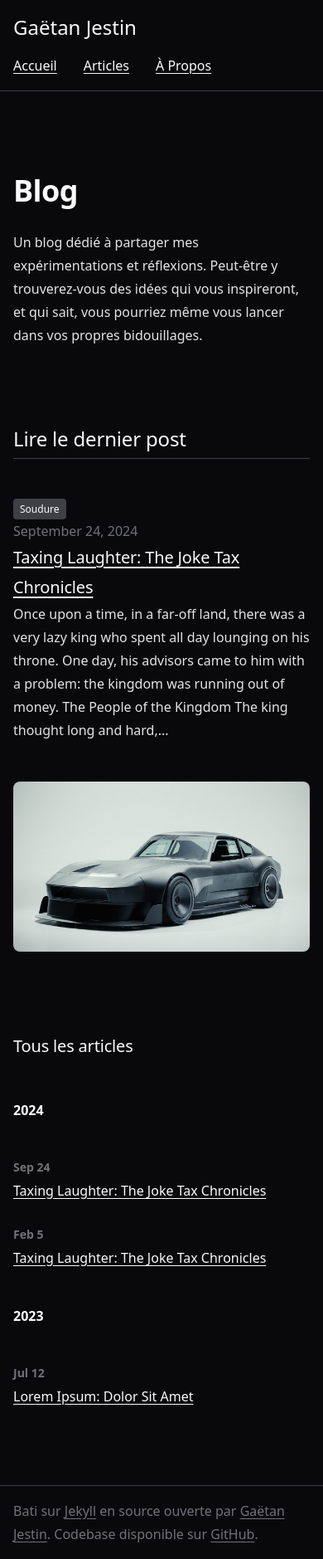
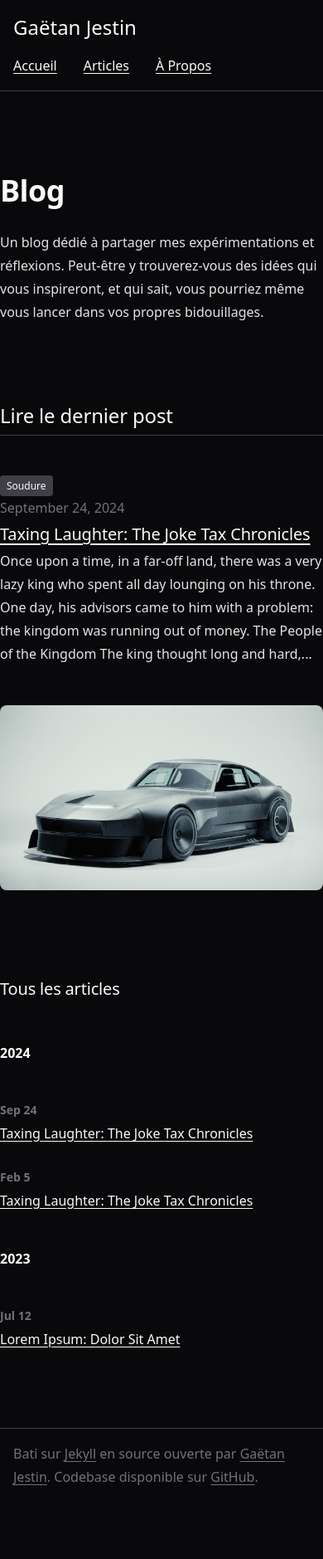
Before and after one commit to MerlinConnected/blablarduino, a Jekyll site: the page built from index.md, in a window 390 px wide. Shown: the whole page at 83% size. Built offline with Jekyll 4.4.1, drawn with Linux system fonts in a browser that asks for light colours; after the commit the page ends 1810 px from its top, so only the background shows below that.

Commit message:
refactor: css and accessibility

```diff
--- a/_layouts/default.html
+++ b/_layouts/default.html
@@ -1,3 +1,5 @@
+<!DOCTYPE html>
+<html lang="fr">
 	<head>
 		<link rel="stylesheet" href="{{ "/assets/css/main.css" | relative_url }}">
 		<meta name="viewport" content="width=device-width, initial-scale=1" />
@@ -12,3 +14,4 @@
 		</main>
 		{% include footer.html %}
 	</body>
+</html>
--- a/_layouts/home.html
+++ b/_layouts/home.html
@@ -1,3 +1,5 @@
+<!DOCTYPE html>
+<html lang="fr">
 	<head>
 		<link rel="stylesheet" href="{{ "/assets/css/main.css" | relative_url }}">
 		<meta name="viewport" content="width=device-width, initial-scale=1" />
@@ -10,13 +12,17 @@
 
 	<body>
 		{% include nav.html %}
-	<main class="home" aria-label="Main content">
+		<main class="home">
+			<div class="title">
 				<h1>{{ page.title }}</h1>
-		<div class="post-content">{{ content }}</div>
+				<div class="description" aria-label="Description du blog">
+					{{ content }}
+				</div>
+			</div>
 
-		<section aria-labelledby="latest-post">
+			<section class="latest-posts" aria-labelledby="latest-post">
 				<h2 id="latest-post">Lire le dernier post</h2>
-			<div class="recent-posts">
+				<div class="latest-post" role="region" aria-labelledby="post-title">
 					{% for post in site.posts limit:1 %}
 					<article class="post-preview">
 						{% if post.tags %} {% for tag in post.tags %}
@@ -27,7 +33,7 @@
 								>{{ post.date | date: "%B %-d, %Y" }}</time
 							>
 						</p>
-					<h3>
+						<h3 id="post-title">
 							<a
 								href="{{ post.url | relative_url }}"
 								aria-label="Read more about {{ post.title }}"
@@ -88,3 +94,4 @@
 		</main>
 		{% include footer.html %}
 	</body>
+</html>
--- a/_layouts/page.html
+++ b/_layouts/page.html
@@ -1,3 +1,5 @@
+<!DOCTYPE html>
+<html lang="fr">
 	<head>
 		<link rel="stylesheet" href="{{ "/assets/css/main.css" | relative_url }}">
 		<meta name="viewport" content="width=device-width, initial-scale=1" />
@@ -12,3 +14,4 @@
 		</main>
 		{% include footer.html %}
 	</body>
+</html>
--- a/_sass/_base.scss
+++ b/_sass/_base.scss
@@ -257,103 +257,6 @@
 	}
 }
 
-main.home,
-main.simple-page {
-	h1 {
-		margin: 6rem 0 1.5rem;
-	}
-
-	.post-content {
-		margin-bottom: 6rem;
-
-		> p:first-of-type {
-			width: 45rem;
-
-			@media all and (max-width: 768px) {
-				width: 100%;
-			}
-		}
-	}
-
-	h2 {
-		margin-top: 6rem;
-		margin-bottom: 3rem;
-	}
-
-	.recent-posts {
-		display: grid;
-		grid-template-columns: repeat(2, 1fr);
-		gap: 3rem;
-		margin-bottom: 4rem;
-
-		@media all and (max-width: 768px) {
-			grid-template-columns: 1fr;
-		}
-
-		> div {
-			display: flex;
-			flex-direction: column;
-			align-items: flex-start;
-
-			.post-meta {
-				margin: 0.5rem 0;
-				color: $color-600;
-			}
-
-			h3 {
-				margin-bottom: 1.5rem;
-			}
-		}
-
-		img {
-			border-radius: 8px;
-			aspect-ratio: 28/16;
-			object-fit: cover;
-		}
-	}
-}
-
-.history {
-	margin-top: 6rem;
-	margin-bottom: 6rem;
-	h3 {
-		margin-bottom: 3rem;
-	}
-
-	.container {
-		display: grid;
-		gap: 3rem;
-		.wrapper {
-			span.year {
-				font-weight: 600;
-			}
-
-			.post-list {
-				display: grid;
-				gap: 2rem;
-				margin-top: 3rem;
-
-				.post-preview {
-					display: grid;
-					grid-template-columns: 5rem 1fr;
-					align-items: center;
-
-					@media all and (max-width: 768px) {
-						grid-template-columns: 1fr;
-						gap: 0.5rem;
-					}
-
-					.post-date {
-						color: $color-600;
-						font-size: 0.875rem;
-						font-weight: 600;
-					}
-				}
-			}
-		}
-	}
-}
-
 input:focus,
 textarea:focus,
 button:focus,
--- /dev/null
+++ b/_sass/pages/home.scss
@@ -0,0 +1,97 @@
+main.home,
+main.simple-page {
+	display: grid;
+	gap: 6rem;
+
+	padding: 6rem 0;
+
+	.title {
+		display: grid;
+		gap: 1.5rem;
+
+		.description {
+			> p {
+				width: 45rem;
+
+				@media all and (max-width: 768px) {
+					width: 100%;
+				}
+			}
+		}
+	}
+
+	.latest-posts {
+		display: grid;
+		gap: 3rem;
+
+		.latest-post {
+			display: grid;
+			grid-template-columns: repeat(2, 1fr);
+			gap: 3rem;
+
+			@media all and (max-width: 768px) {
+				grid-template-columns: 1fr;
+			}
+
+			> div {
+				display: flex;
+				flex-direction: column;
+				align-items: flex-start;
+
+				.post-meta {
+					margin: 0.5rem 0;
+					color: $color-600;
+				}
+
+				h3 {
+					margin-bottom: 1.5rem;
+				}
+			}
+
+			img {
+				border-radius: 8px;
+				aspect-ratio: 28/16;
+				object-fit: cover;
+			}
+		}
+	}
+}
+
+.history {
+	h3 {
+		margin-bottom: 3rem;
+	}
+
+	.container {
+		display: grid;
+		gap: 3rem;
+		.wrapper {
+			span.year {
+				font-weight: 600;
+			}
+
+			.post-list {
+				display: grid;
+				gap: 2rem;
+				margin-top: 3rem;
+
+				.post-preview {
+					display: grid;
+					grid-template-columns: 5rem 1fr;
+					align-items: center;
+
+					@media all and (max-width: 768px) {
+						grid-template-columns: 1fr;
+						gap: 0.5rem;
+					}
+
+					.post-date {
+						color: $color-600;
+						font-size: 0.875rem;
+						font-weight: 600;
+					}
+				}
+			}
+		}
+	}
+}
--- a/assets/css/main.scss
+++ b/assets/css/main.scss
@@ -5,3 +5,4 @@
 @import 'base';
 @import 'reset';
 @import 'headings';
+@import 'pages/home';
```
Also changed, not shown: other parts of _layouts/home.html (+2 -2 lines), _layouts/articles.html (+6 -1 lines). Lines whose indentation alone changed are shown as unchanged.
